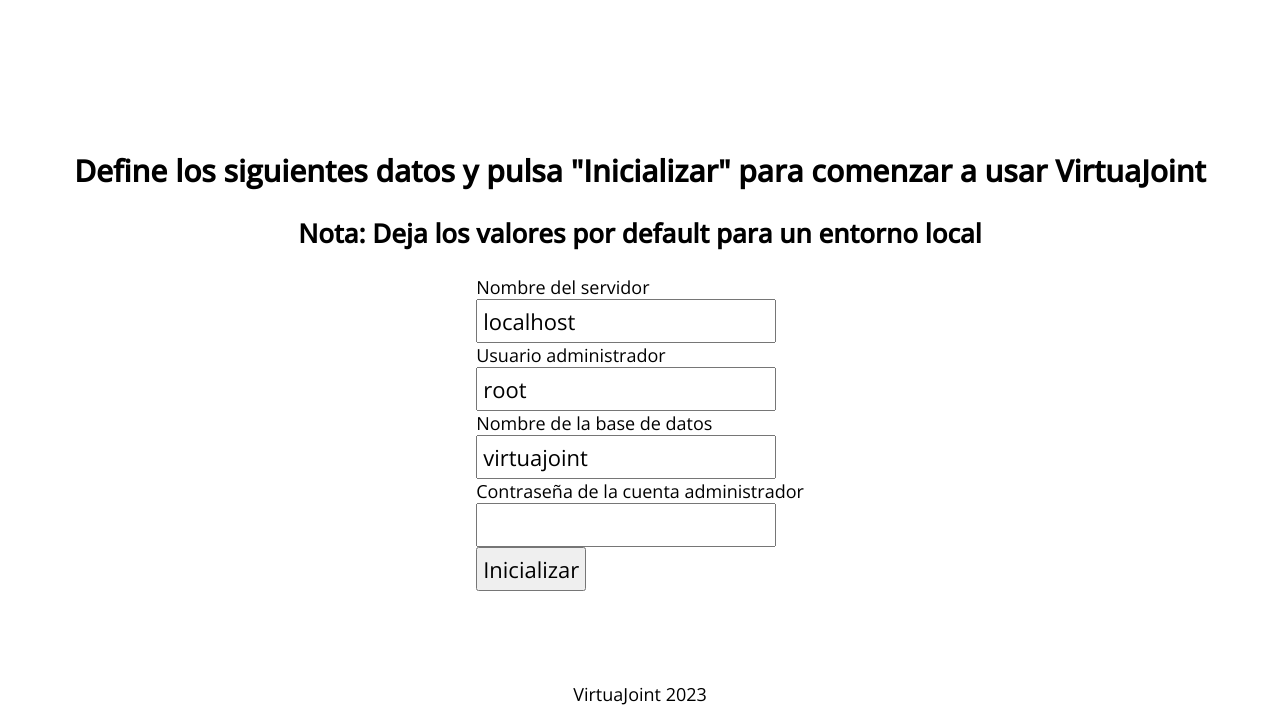
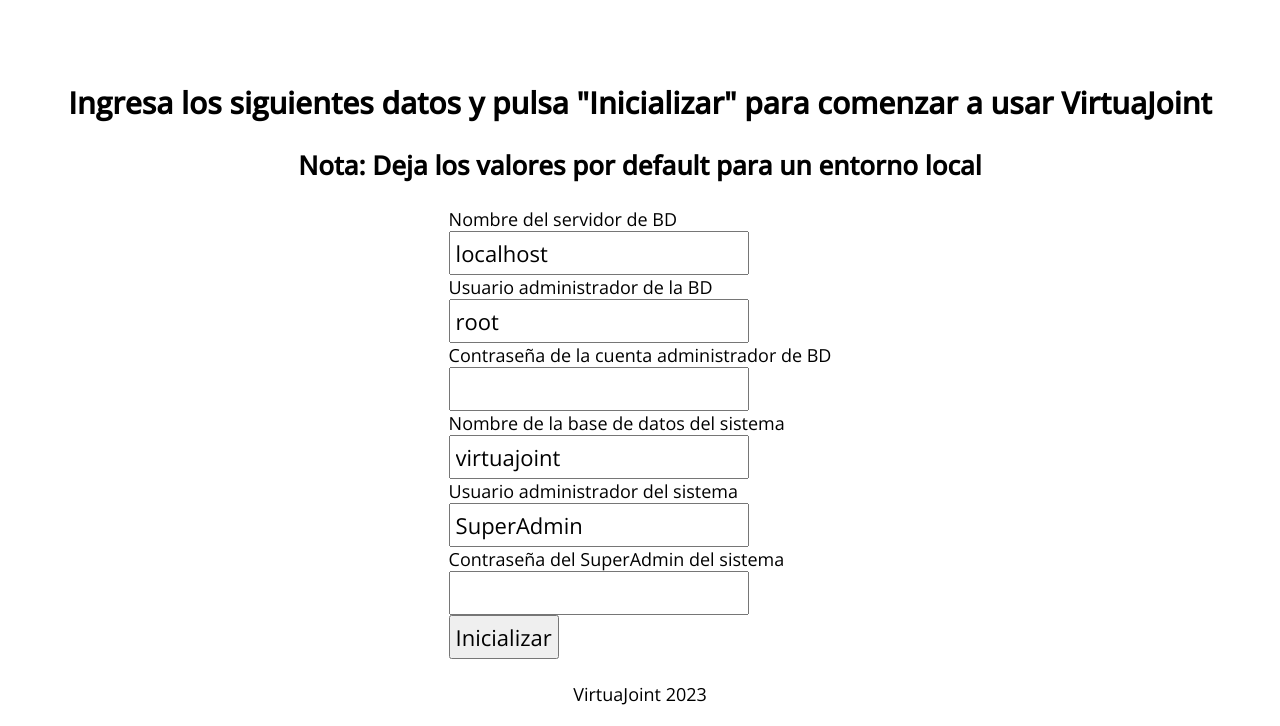
Before and after one commit to natan9019/virtuajoint, a PHP site: page /initialize.php in a window 1280 px wide. Shown: the part 74-800 px from the top of the page. Run offline with PHP 8.4, Linux system fonts and the light colour scheme.

Commit message:
Ahora al inicializar la base de datos la contraseña del superadmin se guarda con hash

```diff
--- a/public/initialize.php
+++ b/public/initialize.php
@@ -18,22 +18,27 @@
     ?>
 
     <section id="formInitializeContainer" class="initializeSection mainSection">
-        <h1>Define los siguientes datos y pulsa "Inicializar" para comenzar a usar VirtuaJoint</h1><br>
+        <h1>Ingresa los siguientes datos y pulsa "Inicializar" para comenzar a usar VirtuaJoint</h1><br>
         <h2>Nota: Deja los valores por default para un entorno local</h2><br>
         <form action="/createSystemDB.php" method="POST">
 
-            <label for="lblServerName">Nombre del servidor</label><br>
+            <label for="lblServerName">Nombre del servidor de BD</label><br>
             <input type="text" id="txtServerName" name="txtServerName" value="localhost"><br>
 
-            <label for="lblAdminName">Usuario administrador</label><br>
+            <label for="lblAdminName">Usuario administrador de la BD</label><br>
             <input type="text" id="txtAdminName" name="txtAdminName" value="root"><br>
 
-            <label for="lblDbName">Nombre de la base de datos</label><br>
+            <label for="lblPassword">Contraseña de la cuenta administrador de BD</label><br>
+            <input type="password" id="txtPassword" name="txtPassword"><br>
+
+            <label for="lblDbName">Nombre de la base de datos del sistema</label><br>
             <input type="text" id="txtDbName" name="txtDbName" value="virtuajoint" readonly="readonly"><br>
 
-            <label for="lblPassword">Contraseña de la cuenta administrador</label><br>
-            <input type="password" id="txtPassword" name="txtPassword" value=""><br>
+            <label for="lblSuperAdmin">Usuario administrador del sistema</label><br>
+            <input type="text" id="txtSuperadmin" name="txtSuperadmin" readonly="readonly" value="SuperAdmin"><br>
 
+            <label for="lblPsswdSA">Contraseña del SuperAdmin del sistema</label><br>
+            <input type="password" id="txtPsswdSA" name="txtPsswdSA"><br>
 
             <input type="submit" id="btnSubmit" value="Inicializar">
         </form>
--- a/public/userHomePage.php
+++ b/public/userHomePage.php
@@ -128,7 +128,7 @@
                     $resultado = $sqlSelectUser->fetch(PDO::FETCH_ASSOC);
 
                      // //Validamos que la contraseña ingresada, sea la misma que está en la BD para ese usuario:
-                    if(password_verify($psswdUserFromTxt, $resultado['psswdUser']))
+                    if(password_verify($psswdUserFromTxt, $resultado['hashPsswdUser']))
                     {
                         //Mostramos el alias del usuario en pantalla:
                         echo "<p>Bienvenido $returnedAlias</p><br>";
--- a/public/userRegister.php
+++ b/public/userRegister.php
@@ -75,7 +75,7 @@
                 // $conn = new PDO("mysql:host=$servername;dbname=$dbname", $username, $password);
                 // // set the PDO error mode to exception
                 // $conn->setAttribute(PDO::ATTR_ERRMODE, PDO::ERRMODE_EXCEPTION);
-                $sql = "INSERT INTO users (userFName, userLName, aliasUser, paisUser, genderUser, emailUser, psswdUser, websiteUser)
+                $sql = "INSERT INTO users (userFName, userLName, aliasUser, paisUser, genderUser, emailUser, hashPsswdUser, websiteUser)
                 VALUES ('$userFName', '$userLName', '$aliasUser', '$countryUser', '$genderUser', '$emailUser', '$psswdHash', '$websiteUser')";
                 // use exec() because no results are returned
                 $conn->exec($sql);
```
Also changed, not shown: public/createSystemDB.php (+7 -3 lines).
